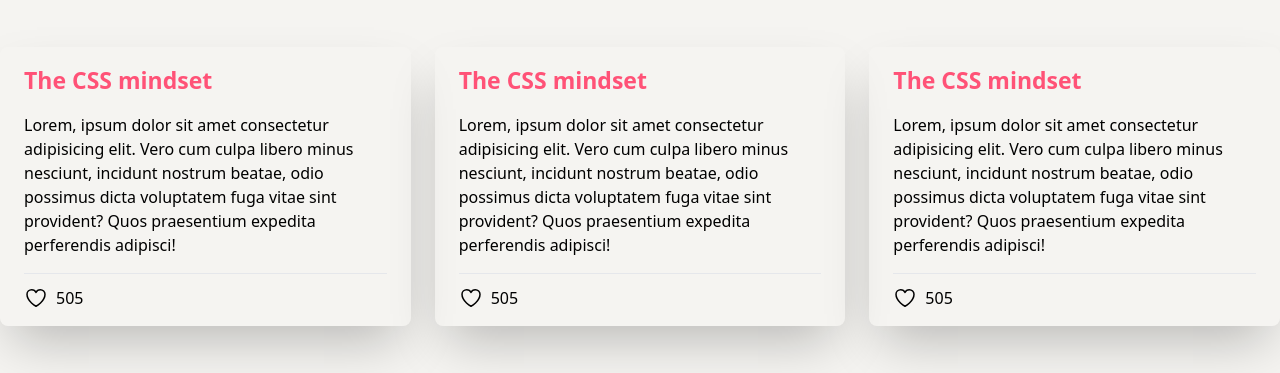
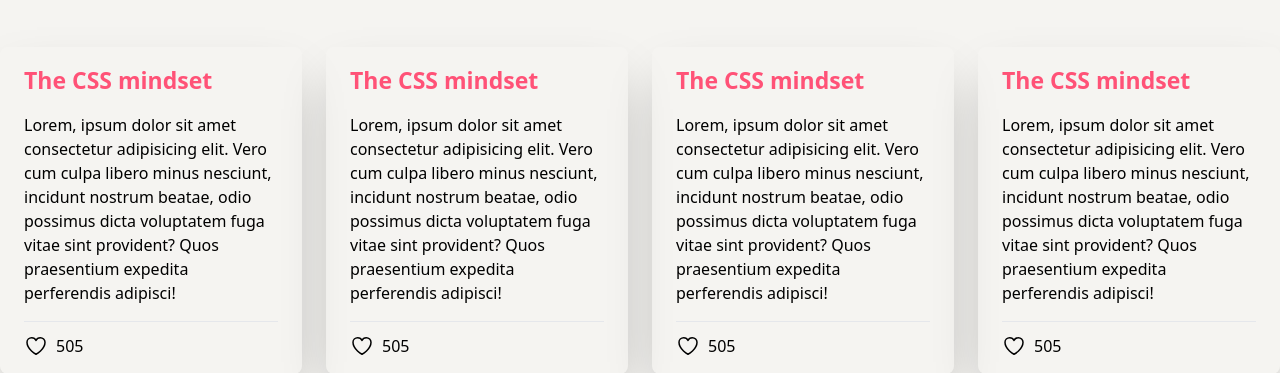
Before and after one commit to ulysses316/ulysses316-portafolio, a Next.js app: page / in a window 1280 px wide. Shown: the part 427-800 px from the top of the page. Built offline with nearby package versions, Linux system fonts and the light colour scheme; what tailwindcss-dark-mode would draw is missing.

Commit message:
[TODO] Card hover info

```diff
--- a/components/Navbar.jsx
+++ b/components/Navbar.jsx
@@ -57,11 +57,7 @@ export default function Navbar() {
                     <div className="flex items-center justify-between">
                         <a href="#" className="-m-1.5 p-1.5">
                             <span className="sr-only">Your Company</span>
-                            <img
-                                className="h-8 w-auto"
-                                src="https://tailwindui.com/img/logos/mark.svg?color=indigo&shade=600"
-                                alt=""
-                            />
+                            <h5 className='text-primary-red dark:text-primary-purple font-bold'>H. Ulises G.M.</h5>
                         </a>
                         <button
                             type="button"
--- a/components/common/CardArtitle.jsx
+++ b/components/common/CardArtitle.jsx
@@ -9,7 +9,7 @@ export default function CardArtitle() {
                 <p className='my-[16px]'>Lorem, ipsum dolor sit amet consectetur adipisicing elit. Vero cum culpa libero minus nesciunt, incidunt nostrum beatae, odio possimus dicta voluptatem fuga vitae sint provident? Quos praesentium expedita perferendis adipisci!</p>
                 <div>
                     <hr />
-                    <div className='flex items-center gap-2 mt-3'>
+                    <div className='flex items-center gap-2 mt-3 hover:text-primary-red'>
                         <HeartIcon className='w-6' />
                         <span>505</span>
                     </div>
--- a/pages/index.js
+++ b/pages/index.js
@@ -15,7 +15,8 @@ export default function Home() {
     <Hero/>
 
 
-    <div className='container mx-auto grid grid-cols-3 gap-6 my-12'>
+    <div className='container mx-auto grid grid-cols-1 md:grid-cols-2 lg:grid-cols-4 gap-6 my-12'>
+      <CardArtitle/>
       <CardArtitle/>
       <CardArtitle/>
       <CardArtitle/>
```
